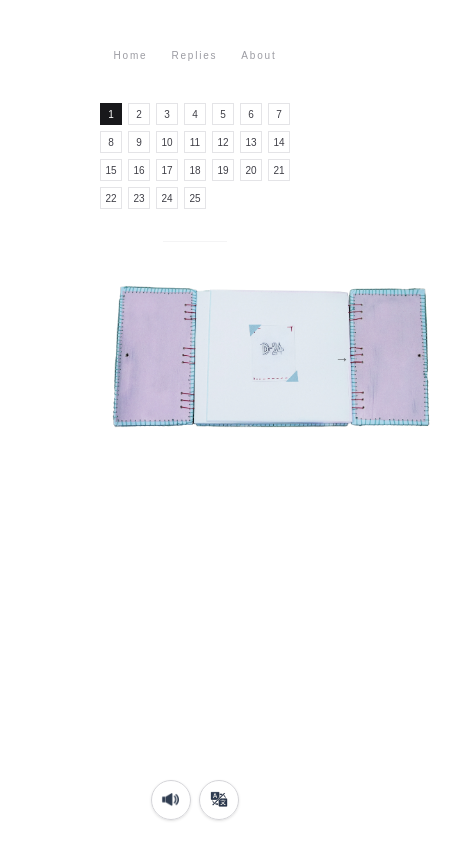
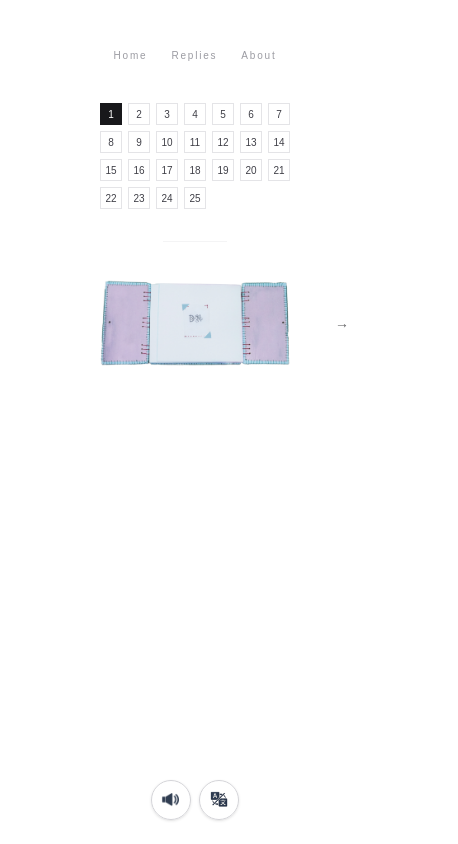
Before and after one commit to ssomakim/advented-calendar, a Next.js app: page /book in a window 390 px wide. Shown: the whole page, 458 px wide, since content can reach past the window. Built offline with nearby package versions, Linux system fonts and the light colour scheme.

Commit message:
fix: center intro image on mobile

```diff
--- a/app/book/page.tsx
+++ b/app/book/page.tsx
@@ -194,15 +194,20 @@ function BookPageInner() {
 
                 <div className="min-w-0">
                   {currentImage ? (
-                    <img
-                      key={currentImage}
-                      src={currentImage}
-                      alt={`image ${imgIndex + 1}`}
-                      className={`block mx-auto h-auto ${isIntroImage
-                          ? "w-[96vw] max-w-none sm:w-full sm:max-w-[820px] lg:max-w-[920px]"
+                    <div
+                      className={`mx-auto flex justify-center ${isIntroImage
+                          ? "w-full max-w-[calc(100vw-3rem)] sm:max-w-[820px] lg:max-w-[920px]"
                           : "w-full max-w-[420px]"
-                        } ${fadeIn ? "opacity-100" : "opacity-0"} transition-opacity duration-300`}
-                    />
+                        }`}
+                    >
+                      <img
+                        key={currentImage}
+                        src={currentImage}
+                        alt={`image ${imgIndex + 1}`}
+                        className={`block h-auto w-full ${fadeIn ? "opacity-100" : "opacity-0"
+                          } transition-opacity duration-300`}
+                      />
+                    </div>
                   ) : (
                     <div className="border border-zinc-100 py-16 text-sm text-zinc-600">
                       이미지가 없어.
```
